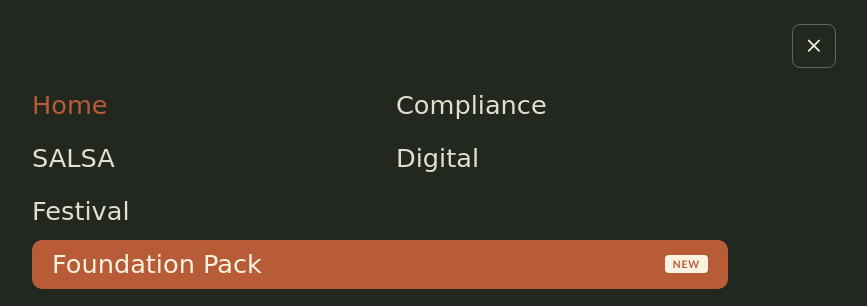
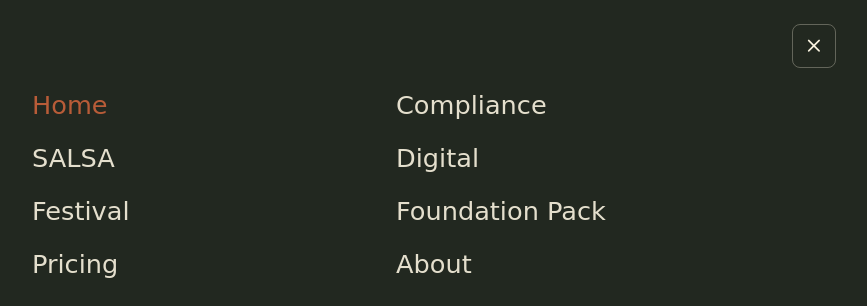
Before and after one commit to mucked26/Mucked, a plain HTML site: page index.html in a window 1280 px wide. Both pictures are taken after a click on the button 1067 px from the left and 38 px from the top of the page. Shown: the top 306 px of the page, without its empty margins (260-1127 px from the left). Drawn offline with Linux system fonts and the light colour scheme; a web font is replaced by a local one.

Commit message:
Add files via upload

```diff
--- a/index.html
+++ b/index.html
@@ -56,10 +56,6 @@
 .nav-overlay-grid { display:grid; grid-template-columns:repeat(2,1fr); gap:0.25rem 2rem; list-style:none; }
 .nav-overlay-link { font-family:'Unkempt',cursive; font-size:1.6rem; color:var(--cream); background:none; border:none; text-align:left; padding:0.6rem 0; cursor:pointer; opacity:0.9; transition:opacity 0.15s, color 0.15s; }
 .nav-overlay-link:hover, .nav-overlay-link.active { opacity:1; color:var(--brick); }
-
-.nav-overlay-fp { display:flex; align-items:center; justify-content:space-between; gap:0.75rem; background:var(--brick); color:var(--cream) !important; border-radius:10px; padding:0.6rem 1.25rem; opacity:1 !important; grid-column:1/-1; }
-.nav-overlay-fp:hover { color:var(--cream) !important; }
-.nav-overlay-badge { font-family:'Lato',sans-serif; font-size:0.65rem; font-weight:700; letter-spacing:0.08em; text-transform:uppercase; background:var(--cream); color:var(--brick); padding:0.2rem 0.5rem; border-radius:4px; }
 
 .nav-overlay-label { font-family:'Lato',sans-serif; font-size:0.72rem; font-weight:700; letter-spacing:0.14em; text-transform:uppercase; color:var(--sage); margin:2.5rem 0 0.75rem; }
 .nav-overlay-grid-sub .nav-overlay-link { font-family:'Lato',sans-serif; font-size:0.95rem; font-weight:700; text-transform:uppercase; letter-spacing:0.04em; padding:0.45rem 0; }
@@ -316,7 +312,6 @@
   .nav-overlay-grid, .nav-overlay-grid-sub, .doc-grid, .resource-grid { grid-template-columns: 1fr; }
   .nav-overlay-link { font-size: 1.4rem; }
   .nav-overlay-inner { padding: 4.5rem 1.5rem 3rem; }
-  .nav-overlay-fp { grid-column: 1; }
   .resource-group-label { grid-column: 1; }
   .banner-fp { padding: 1rem 1.5rem; }
 }
@@ -467,7 +462,7 @@
           <button onclick="showPage('salsa')" id="nav-salsa" class="nav-overlay-link">SALSA</button>
           <button onclick="showPage('digital')" id="nav-digital" class="nav-overlay-link">Digital</button>
           <button onclick="showPage('festival')" id="nav-festival" class="nav-overlay-link">Festival</button>
-          <button onclick="showPage('foundation-pack')" id="nav-foundation-pack" class="nav-overlay-link nav-overlay-fp">Foundation Pack <span class="nav-overlay-badge">New</span></button>
+          <button onclick="showPage('foundation-pack')" id="nav-foundation-pack" class="nav-overlay-link">Foundation Pack</button>
           <button onclick="showPage('pricing')" id="nav-pricing" class="nav-overlay-link">Pricing</button>
           <button onclick="showPage('about')" id="nav-about" class="nav-overlay-link">About</button>
           <button onclick="showPage('contact')" id="nav-contact" class="nav-overlay-link">Contact</button>
```
